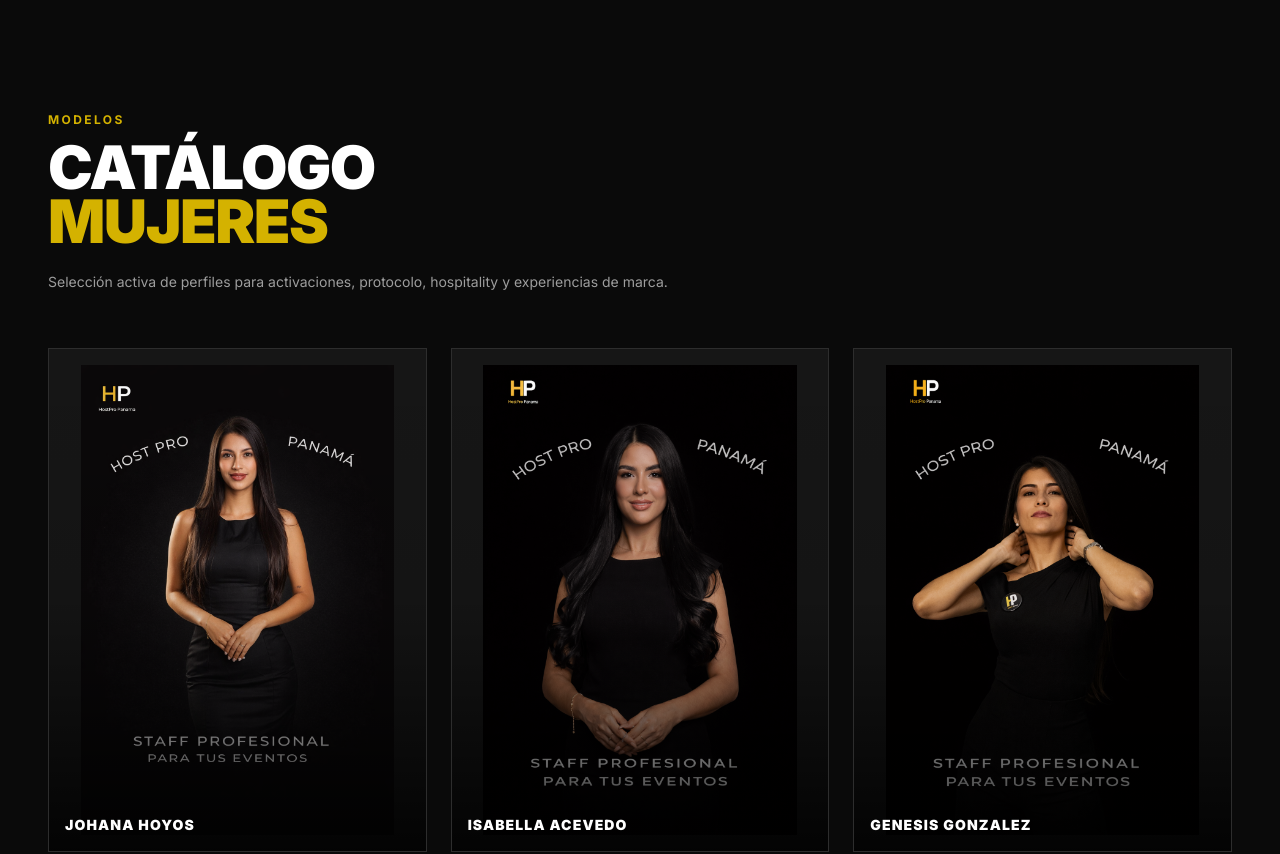
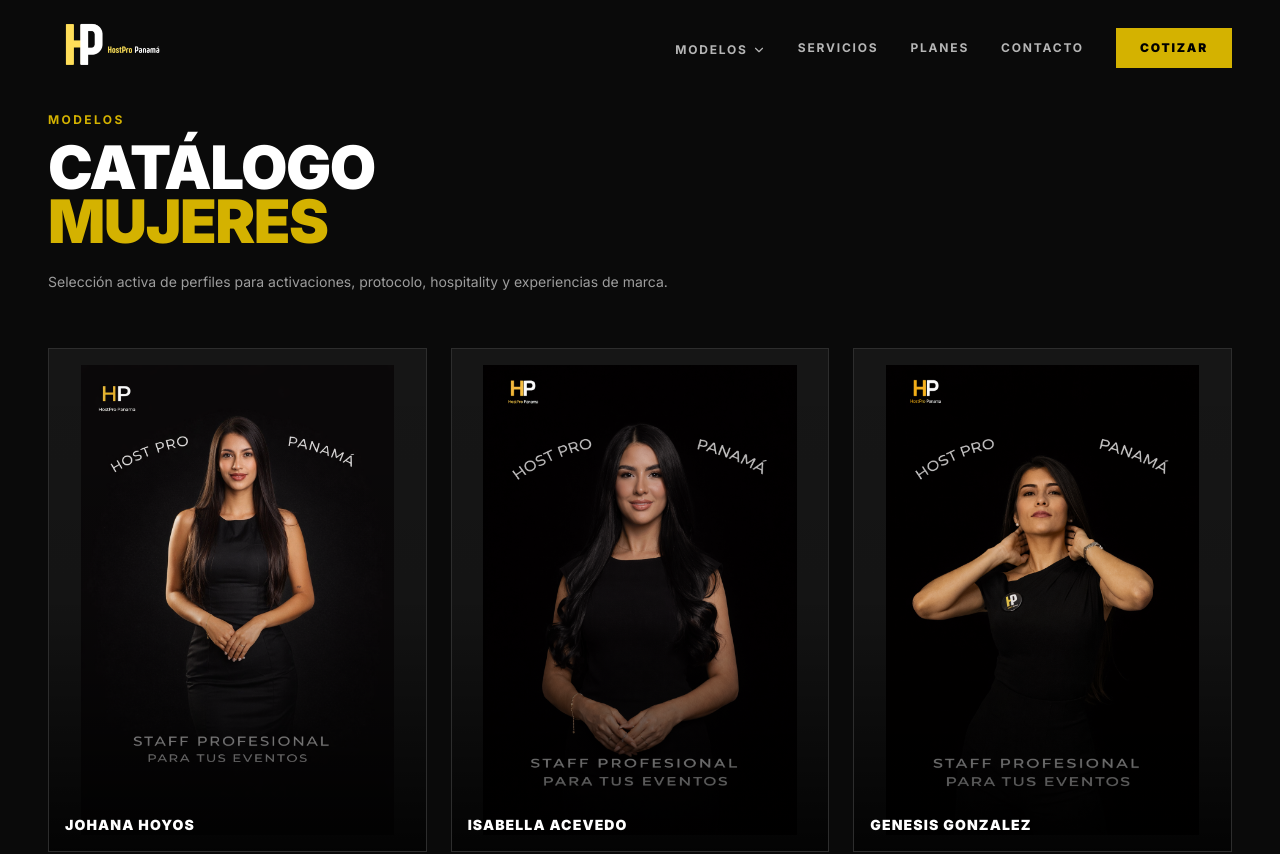
Before and after one commit to TecPty/hostpropanama.com, a Next.js app: page /modelos/mujeres in a window 1280 px wide. Shown: the top 854 px of the page. Built offline with nearby package versions, Linux system fonts and the light colour scheme.

Commit message:
feat: agregar menu de navegacion en paginas de catalogo y fichas de modelos

```diff
--- a/src/app/modelos/hombres/page.tsx
+++ b/src/app/modelos/hombres/page.tsx
@@ -1,11 +1,14 @@
 import Image from "next/image";
 import Link from "next/link";
 import { getTalentByGender } from "@/constants/content";
+import Header from "@/components/Header";
 
 export default function ModelosHombresPage() {
   const modelos = getTalentByGender("hombre");
 
   return (
+    <>
+      <Header />
       <main className="min-h-screen bg-[#0a0a0a] text-white py-28">
         <div className="max-w-7xl mx-auto px-6 md:px-12">
           <div className="mb-10 md:mb-14">
@@ -37,7 +40,6 @@ export default function ModelosHombresPage() {
                   />
                   <div className="absolute inset-0 bg-gradient-to-t from-black/85 via-black/10 to-transparent" />
                 </div>
-
                 <div className="absolute left-0 right-0 bottom-0 p-4 space-y-1">
                   <p className="text-white font-black uppercase tracking-[0.08em] text-sm">{model.name}</p>
                 </div>
@@ -61,5 +63,6 @@ export default function ModelosHombresPage() {
           </div>
         </div>
       </main>
+    </>
   );
 }
--- a/src/app/modelos/mujeres/page.tsx
+++ b/src/app/modelos/mujeres/page.tsx
@@ -1,11 +1,14 @@
 import Image from "next/image";
 import Link from "next/link";
 import { getTalentByGender } from "@/constants/content";
+import Header from "@/components/Header";
 
 export default function ModelosMujeresPage() {
   const modelos = getTalentByGender("mujer");
 
   return (
+    <>
+      <Header />
       <main className="min-h-screen bg-[#0a0a0a] text-white py-28">
         <div className="max-w-7xl mx-auto px-6 md:px-12">
           <div className="mb-10 md:mb-14">
@@ -37,7 +40,6 @@ export default function ModelosMujeresPage() {
                   />
                   <div className="absolute inset-0 bg-gradient-to-t from-black/85 via-black/10 to-transparent" />
                 </div>
-
                 <div className="absolute left-0 right-0 bottom-0 p-4 space-y-1">
                   <p className="text-white font-black uppercase tracking-[0.08em] text-sm">{model.name}</p>
                 </div>
@@ -61,5 +63,6 @@ export default function ModelosMujeresPage() {
           </div>
         </div>
       </main>
+    </>
   );
 }
--- /dev/null
+++ b/src/components/Header.tsx
@@ -0,0 +1,87 @@
+"use client";
+
+import Image from "next/image";
+import Link from "next/link";
+import { ChevronDown } from "lucide-react";
+import { MobileMenu } from "@/components/MobileMenu";
+import { useState, useEffect } from "react";
+
+export default function Header() {
+  const [showNav, setShowNav] = useState(true);
+  const [lastScrollY, setLastScrollY] = useState(0);
+
+  useEffect(() => {
+    const handleScroll = () => {
+      const currentScrollY = window.scrollY;
+      if (currentScrollY < 10) {
+        setShowNav(true);
+      } else if (currentScrollY > lastScrollY) {
+        setShowNav(false);
+      } else {
+        setShowNav(true);
+      }
+      setLastScrollY(currentScrollY);
+    };
+    window.addEventListener('scroll', handleScroll, { passive: true });
+    return () => window.removeEventListener('scroll', handleScroll);
+  }, [lastScrollY]);
+
+  return (
+    <header className={`fixed top-0 left-0 right-0 z-50 transition-transform duration-300 ${showNav ? 'translate-y-0' : '-translate-y-full'}`}>
+      <div className="max-w-7xl mx-auto px-6 md:px-12 h-24 flex items-center justify-between">
+        {/* Logo */}
+        <Link href="/" className="flex items-center gap-2">
+          <Image
+            src="/logos/hostpro-logo-horizontal.png"
+            alt="HostPro Panamá"
+            width={540}
+            height={135}
+            className="h-[108px] md:h-[126px] w-auto"
+            priority
+          />
+        </Link>
+        <div className="flex items-center gap-8">
+          {/* Desktop Navigation */}
+          <nav className="hidden lg:flex items-center gap-8">
+            <div className="relative group">
+              <Link href="/modelos/mujeres" className="inline-flex items-center gap-1 text-xs font-bold uppercase tracking-[0.15em] text-white/70 hover:text-white transition-colors">
+                Modelos
+                <ChevronDown className="h-3.5 w-3.5 transition-transform duration-300 group-hover:rotate-180" />
+              </Link>
+              <div className="absolute left-0 top-full pt-3 opacity-0 pointer-events-none group-hover:opacity-100 group-hover:pointer-events-auto group-focus-within:opacity-100 group-focus-within:pointer-events-auto transition-all duration-200">
+                <div className="w-44 bg-black/95 border border-white/10 backdrop-blur-sm p-2 space-y-1">
+                  <Link
+                    href="/modelos/mujeres"
+                    className="block px-3 py-2 text-xs font-bold uppercase tracking-[0.12em] text-white/70 hover:text-[#d4b200] hover:bg-white/5 transition-colors"
+                  >
+                    Mujeres
+                  </Link>
+                  <Link
+                    href="/modelos/hombres"
+                    className="block px-3 py-2 text-xs font-bold uppercase tracking-[0.12em] text-white/70 hover:text-[#d4b200] hover:bg-white/5 transition-colors"
+                  >
+                    Hombres
+                  </Link>
+                </div>
+              </div>
+            </div>
+            <Link href="/servicios" className="text-xs font-bold uppercase tracking-[0.15em] text-white/70 hover:text-white transition-colors">Servicios</Link>
+            <Link href="/planes" className="text-xs font-bold uppercase tracking-[0.15em] text-white/70 hover:text-white transition-colors">Planes</Link>
+            <Link href="/contacto" className="text-xs font-bold uppercase tracking-[0.15em] text-white/70 hover:text-white transition-colors">Contacto</Link>
+          </nav>
+          {/* CTA Button */}
+          <Link
+            href="/contacto"
+            className="bg-[#d4b200] text-black px-6 py-3 font-black uppercase text-xs tracking-[0.15em] hover:bg-white transition-colors"
+          >
+            Cotizar
+          </Link>
+          {/* Mobile Menu */}
+          <div className="lg:hidden">
+            <MobileMenu />
+          </div>
+        </div>
+      </div>
+    </header>
+  );
+}
```
Also changed, not shown: src/app/modelos/[slug]/page.tsx (+6 -1 lines). Lines whose indentation alone changed are shown as unchanged.
